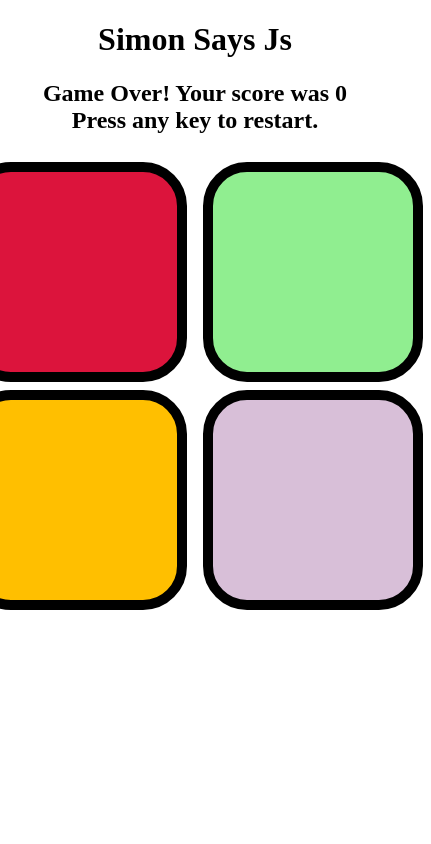
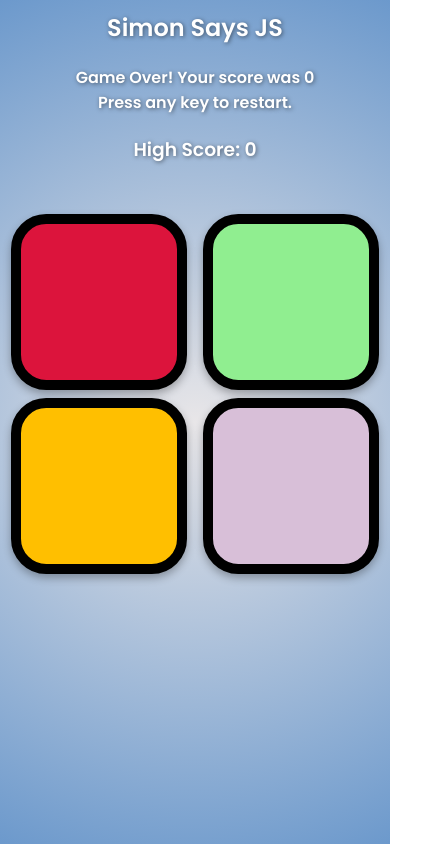
Before and after one commit to bhupeshk3014/simonsays-js, a plain HTML site: page index.html in a window 390 px wide. Both pictures are taken after a click on the element 77 px from the left and 472 px from the top of the page. Shown: the whole page, 431 px wide, since content can reach past the window. Drawn offline with Linux system fonts and the light colour scheme.

Commit message:
Added High Score and Sound

```diff
--- a/app.js
+++ b/app.js
@@ -1,82 +1,134 @@
-let gameSeq = [];
-let userSeq = [];
+// ========================
+// Select Important DOM Elements
+// ========================
+const highScoreTitle = document.getElementById("high-score"); // For displaying high score
+const h2 = document.querySelector("h2"); // For displaying current level or messages
 
-let btns = ["red", "green", "yellow", "purple"];
+// ========================
+// Game State Variables
+// ========================
+let gameSeq = []; // Stores the sequence generated by the game
+let userSeq = []; // Stores the sequence clicked by the user
+const btns = ["red", "green", "yellow", "purple"]; // Button colors
+let started = false; // To check if game has started
+let level = 0; // Current game level
+let highScore = localStorage.getItem("highScore") || 0; // Highest level achieved
+highScoreTitle.innerText = `High Score: ${highScore}`; // ✅ Now this is after selecting highScoreTitle
 
-let started = false;
-let level = 0;
-
-let h2 = document.querySelector("h2");
-
-document.addEventListener("keypress", function (){
+// ========================
+// Start Game on Keypress
+// ========================
+document.addEventListener("keypress", function () {
     if (!started) {
         started = true;
+        levelUp(); // Start the game by generating the first color
+    }
+});
 
-        levelUp();
-    }
-})
-
+// ========================
+// Flash Animation for Game Sequence
+// ========================
 function gameFlash(btn) {
     btn.classList.add("flash");
-    setTimeout(function() {
+    setTimeout(function () {
         btn.classList.remove("flash");
     }, 250);
 }
 
+// Flash Animation for User Click
 function userFlash(btn) {
     btn.classList.add("userFlash");
-    setTimeout(function() {
+    setTimeout(function () {
         btn.classList.remove("userFlash");
     }, 250);
 }
 
+// ========================
+// Generate Next Level
+// ========================
 function levelUp() {
-    userSeq = [];
-    level++;
-    h2.innerHTML = "Level " + level;
+    userSeq = []; // Clear user's sequence for new level
+    level++; // Increase level
 
-    let randInx = Math.floor(Math.random() * 4);
-    let randColor = btns[randInx];
-    let randBtn = document.querySelector(`.${randColor}`);
-    gameSeq.push(randColor);
-    // console.log(gameSeq);
-    gameFlash(randBtn);
+    h2.style.opacity = 0;
+    setTimeout(() => {
+        h2.innerHTML = "Level " + level;
+        h2.style.opacity = 1;
+    }, 200);
+
+    let randomIndex = Math.floor(Math.random() * 4); // Random index 0-3
+    let randomColor = btns[randomIndex]; // Pick a random color
+    let randomButton = document.querySelector(`.${randomColor}`); // Find corresponding button
+    gameSeq.push(randomColor); // Add to game sequence
+
+    gameFlash(randomButton); // Flash the selected button
 }
 
+// ========================
+// Check User's Answer
+// ========================
 function checkAns(idx) {
+    if (userSeq[idx] === gameSeq[idx]) {
+        // If user's latest click matches the game sequence
+        if (userSeq.length === gameSeq.length) {
+            setTimeout(levelUp, 1000); // Move to next level
+        }
+    } else {
+        // If user's click is wrong
+        playSound("wrong"); // Play wrong sound
+        document.body.classList.add("game-over"); // Add game over class for effect
 
-    if(userSeq[idx] === gameSeq[idx]) {
-        if (userSeq.length === gameSeq.length) {
-            setTimeout(levelUp, 1000);
+        setTimeout(() => {
+            document.body.classList.remove("game-over");
+        }, 400);
+
+        if (level > highScore) {
+            highScore = Math.max(0, level - 1);
+            localStorage.setItem("highScore", highScore);
         }
-    }
-    else {
-        h2.innerHTML = `Game Over! Your score was <b>${level}</b> <br>Press any key to restart.`;
-        document.querySelector("body").style.backgroundColor = "red";
-        setTimeout( function() {
-            document.querySelector("body").style.backgroundColor = "white";
-        }, 150);
-        reset();
+
+        highScoreTitle.innerText = `High Score: ${highScore}`; // Update high score on page
+        h2.innerHTML = `Game Over! Your score was <b>${Math.max(0, level - 1)}</b> <br>Press any key to restart.`;
+
+        reset(); // Reset game variables
     }
 }
 
+// ========================
+// Handle Button Clicks
+// ========================
 function btnPress() {
     let btn = this;
-    userFlash(btn);
+    userFlash(btn); // Animate button when clicked
 
-    userColor = btn.getAttribute("id");
-    userSeq.push(userColor);
-    checkAns(userSeq.length - 1);
+    let userColor = btn.getAttribute("id"); // Get color of clicked button
+    userSeq.push(userColor); // Save user's click to their sequence
+
+    checkAns(userSeq.length - 1); // Check the latest answer
 }
 
-let allBtns = document.querySelectorAll(".btn");
-for (btn of allBtns) {
+// ========================
+// Attach Click Events to All Buttons
+// ========================
+const allBtns = document.querySelectorAll(".btn");
+for (const btn of allBtns) {
     btn.addEventListener("click", btnPress);
 }
 
+// ========================
+// Reset Game Variables
+// ========================
 function reset() {
     gameSeq = [];
     userSeq = [];
     level = 0;
     started = false;
 }
+
+// ========================
+// Play Button or Error Sounds
+// ========================
+function playSound(name) {
+    let audio = new Audio(`sounds/${name}.mp3`);
+    audio.play();
+}
--- a/index.html
+++ b/index.html
@@ -3,12 +3,15 @@
 <head>
   <meta charset="UTF-8">
   <meta name="viewport" content="width=device-width, initial-scale=1.0">
-    <title>Simon Says Js</title>
+  <title>Simon Says JS</title>
+  <link href="https://fonts.googleapis.com/css2?family=Poppins:wght@400;600&display=swap" rel="stylesheet">
   <link rel="stylesheet" href="style.css">
 </head>
 <body>
-    <h1>Simon Says Js</h1>
+  <h1>Simon Says JS</h1>
   <h2>Press any key to start the game</h2>
+  <h3 id="high-score">High Score: 0</h3>
+
   <div class="btn-container">
     <div class="line-one">
       <div id="red" class="btn red" type="button"></div>
@@ -19,6 +22,7 @@
       <div id="purple" class="btn purple" type="button"></div>
     </div>
   </div>
+
   <script src="app.js"></script>
 </body>
 </html>
--- a/style.css
+++ b/style.css
@@ -1,41 +1,94 @@
+/* === Basic Styling === */
 body {
     text-align: center;
+    background: #e8e6e8;
+    background: radial-gradient(circle, rgba(232, 230, 232, 1) 0%, rgba(108, 153, 204, 1) 100%);
+    min-height: 100vh;
+    display: flex;
+    flex-direction: column;
+    align-items: center;
+    justify-content: flex-start;
+    color: white;
+    margin: 0;
+    padding: 20px;
+    font-family: 'Poppins', sans-serif;
+    overflow-x: hidden;
+    padding: 0;
 }
 
+/* === Heading Styling === */
+h1, h2, h3 {
+    margin: 10px 0;
+    font-weight: 600;
+    transition: all 0.3s ease;
+    text-shadow: 1px 1px 4px rgba(0, 0, 0, 0.5);
+
+}
+
+/* === Game Buttons === */
 .btn {
-    height: 200px;
-    width: 200px;
+    width: 40vw;
+    height: 40vw;
+    max-width: 200px;
+    max-height: 200px;
     border-radius: 20%;
     border: 10px solid #000;
     margin: 0.5rem;
+    transition: all 0.2s ease;
+    box-shadow: 0 4px 8px rgba(0, 0, 0, 0.3);
+}
+
+.btn:hover {
+    filter: brightness(1.2);
+    cursor: pointer;
 }
 
 .btn-container {
     display: flex;
+    flex-wrap: wrap;
     justify-content: center;
+    align-items: center;
+    margin-top: 2rem;
 }
 
+/* === Button Colors === */
 .yellow {
     background-color: #FFBF00;
 }
-
 .red {
     background-color: #DC143C;
 }
-
 .green {
     background-color: #90EE90;
 }
-
 .purple {
     background-color: #D8BFD8;
 }
 
+/* === Flash Animations === */
 .flash {
+    opacity: 0.5;
+    transform: scale(1.1);
     background-color: white;
 }
 
 .userFlash {
-    background: #2A7B9B;
-    background: radial-gradient(circle, rgba(42, 123, 155, 1) 0%, rgba(87, 199, 133, 1) 50%, rgba(237, 221, 83, 1) 100%);
+    transform: scale(0.9);
+    background: radial-gradient(circle, rgba(42,123,155,1) 0%, rgba(87,199,133,1) 50%, rgba(237,221,83,1) 100%);
+    transition: all 0.2s ease;
 }
+
+/* === Game Over Animation === */
+body.game-over {
+    background: linear-gradient(to right, #ff416c, #ff4b2b);
+}
+
+/* === Responsive Text Size === */
+@media (max-width: 600px) {
+    h1 {
+        font-size: 1.5rem;
+    }
+    h2 {
+        font-size: 1rem;
+    }
+}
```
Also changed, not shown: 1 other file. Lines whose indentation alone changed are shown as unchanged.
